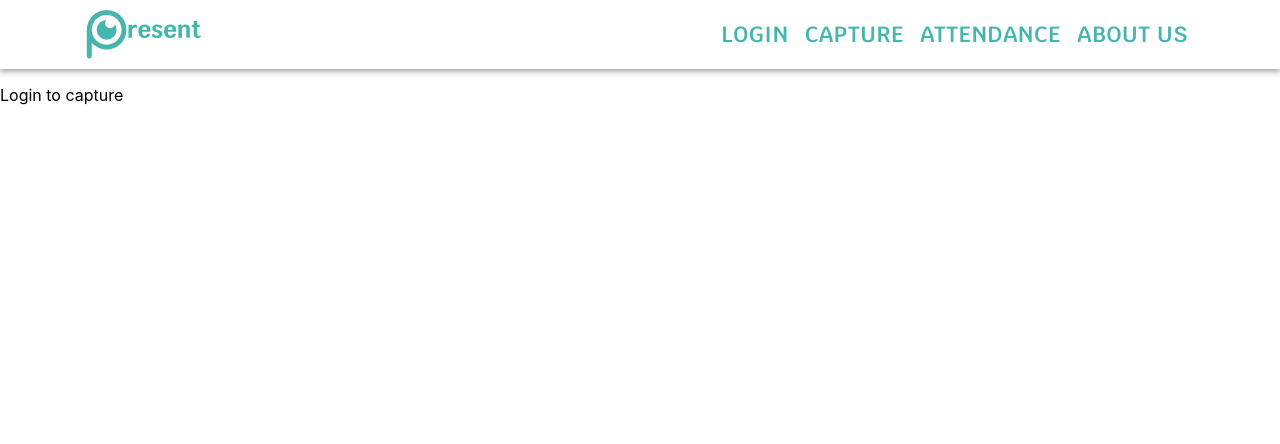
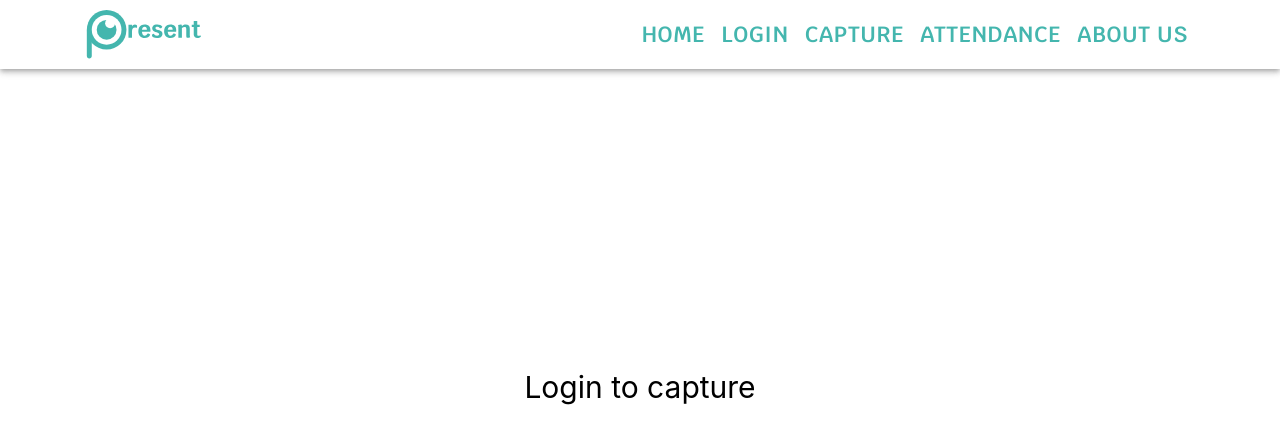
Before and after one commit to MHusain22/Present, a React (Create React App) app in the folder client/: page /capture in a window 1280 px wide. Shown: the top 444 px of the page. Built offline with nearby package versions, Linux system fonts and the light colour scheme.

Commit message:
Changes in Navbar

```diff
--- a/client/src/Components/Capture/Capture.jsx
+++ b/client/src/Components/Capture/Capture.jsx
@@ -309,7 +309,7 @@ const Capture = ({ isLoggedIn }) => {
       </Box>
     </Box>
   ) : (
-    <p>Login to capture</p>
+    <p style={{textAlign:"center",marginTop:"10em",fontSize:"30px"}}>Login to capture</p>
   );
 };
 
--- a/client/src/Components/Navbar/Navbar.jsx
+++ b/client/src/Components/Navbar/Navbar.jsx
@@ -108,6 +108,9 @@ const Navbar = () => {
         {/* Navigation List for large screens */}
         <Box sx={{ display: { xs: "none", md: "flex" } }}>
           <ButtonLink>
+            <Link to="" style={{textDecoration:"none",color:'inherit'}}>Home</Link>
+          </ButtonLink>
+          <ButtonLink>
             <Link to="login" style={{textDecoration:"none",color:'inherit'}}>Login</Link>
           </ButtonLink>
           <ButtonLink>
@@ -151,6 +154,16 @@ const Navbar = () => {
       >
         <MenuItem onClick={handleMenuClose}>
           <ButtonLink>
+            <Link to="" style={{textDecoration:"none",color:'inherit'}}>Home</Link>
+          </ButtonLink>
+        </MenuItem>
+        <MenuItem onClick={handleMenuClose}>
+          <ButtonLink>
+            <Link to="login" style={{textDecoration:"none",color:'inherit'}}>Login</Link>
+          </ButtonLink>
+        </MenuItem>
+        <MenuItem onClick={handleMenuClose}>
+          <ButtonLink>
             <Link to="capture" style={{textDecoration:"none",color:'inherit'}}>Capture</Link>
           </ButtonLink>
         </MenuItem>
```
